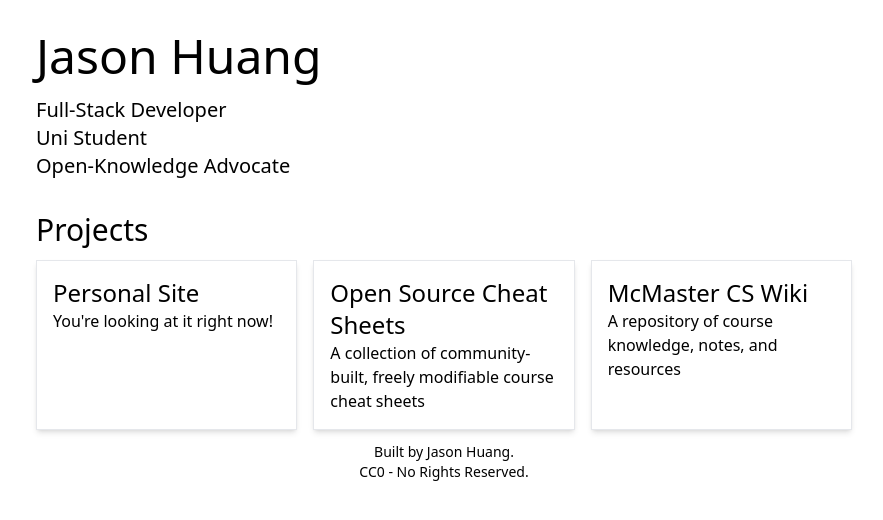
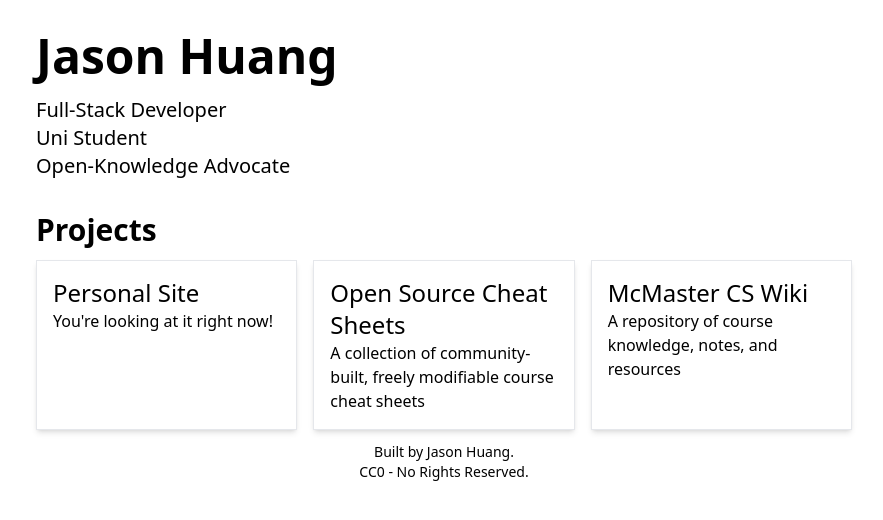
Before and after one commit to err53/personal-site, an Astro site: page / in a window 1280 px wide. Shown: the whole page, without its empty margins (196-1079 px from the left). Built offline with nearby package versions, Linux system fonts and the light colour scheme; Astro itself is replaced by a stand-in of ours.

Commit message:
lets bold some things

```diff
--- a/src/pages/index.astro
+++ b/src/pages/index.astro
@@ -7,7 +7,7 @@ import Footer from "../components/Footer.astro";
 <Layout title="Jason Huang">
   <main class="mx-auto max-w-4xl space-y-8 px-10">
     <div class="mt-8 space-y-4">
-      <h1 class="text-5xl">Jason Huang</h1>
+      <h1 class="text-5xl font-bold">Jason Huang</h1>
       <ul class="text-xl">
         <li>Full-Stack Developer</li>
         <li>Uni Student</li>
@@ -18,7 +18,7 @@ import Footer from "../components/Footer.astro";
       This site is under construction!
     </p> -->
     <div>
-      <h2 class="text-3xl">Projects</h2>
+      <h2 class="text-3xl font-semibold">Projects</h2>
       <div class="grid gap-4 py-3 md:grid-cols-3">
         <Card
           title="Personal Site"
```
